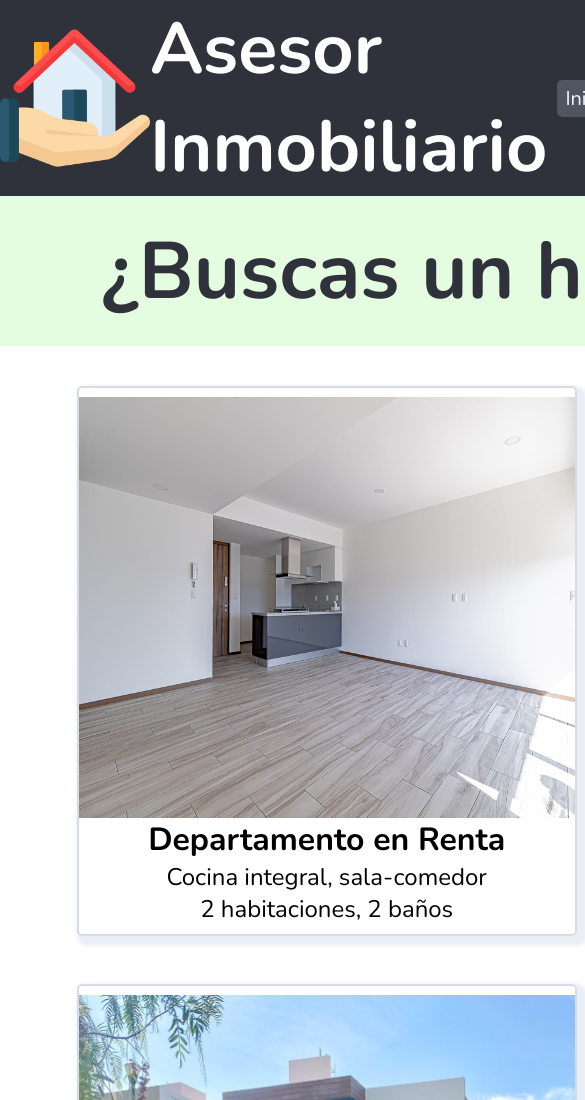
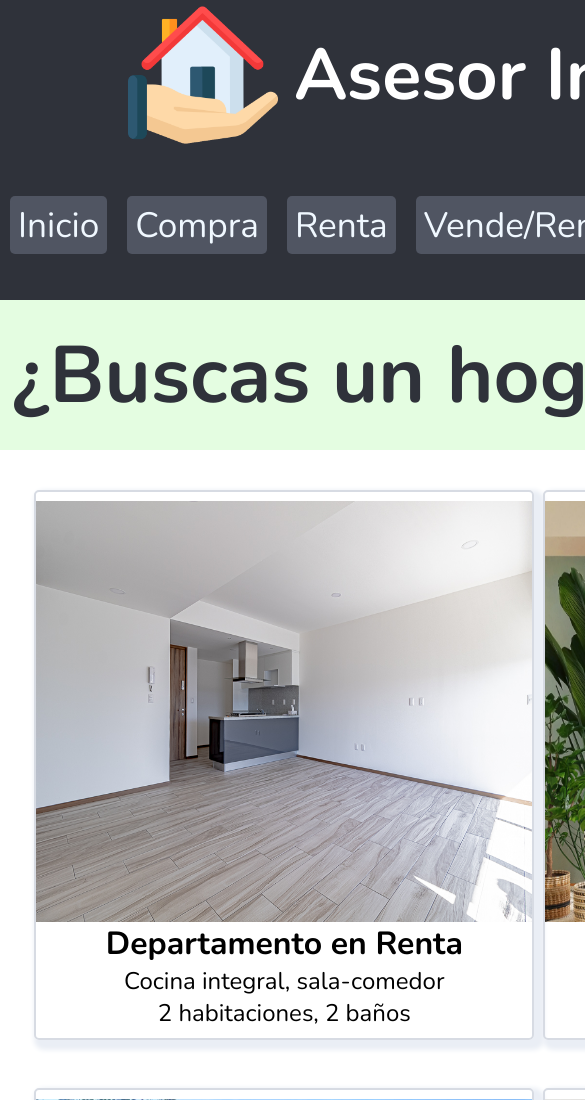
Before and after one commit to iceror/PFCervantes, a website: page pages/renta.html in a window 390 px wide. Shown: the top 1100 px of the page, 585 px wide, since content can reach past the window. Drawn offline with nearby package versions, Linux system fonts and the light colour scheme.

Commit message:
responsive navbar

```diff
--- a/pages/renta.html
+++ b/pages/renta.html
@@ -10,8 +10,10 @@
 
     <meta property="og:type" content="Web site">
     <meta property="og:title" content="Asesor Inmobiliario | Renta">
-    <meta name="description" content="Te asesoramos para que construyas tu patrimionio. Encuentra inmuebles en venta, renta o acércate a nosotros para que vendas o rentes tus inmuebles.">
-    <meta name="keywords" content="venta, renta, casa, departamento, terreno, loft, asesor inmobiliario, vender, rentar, inmueble, real estate, rentar casa, rentar departamento, casas en renta, departamento en renta, loft en renta">
+    <meta name="description"
+        content="Te asesoramos para que construyas tu patrimionio. Encuentra inmuebles en venta, renta o acércate a nosotros para que vendas o rentes tus inmuebles.">
+    <meta name="keywords"
+        content="venta, renta, casa, departamento, terreno, loft, asesor inmobiliario, vender, rentar, inmueble, real estate, rentar casa, rentar departamento, casas en renta, departamento en renta, loft en renta">
 
     <title>Renta</title>
 </head>
@@ -19,9 +21,10 @@
 <body>
     <div class="container-grid">
         <header class="header">
-            <a href="../index.html"><img src="../images/casa.png" alt="Logo casa"></a>
-            <div class="home-link">
-                <a href="../index.html"><h1>Asesor Inmobiliario</h1> </a>
+            <div class="header-logo">
+                <a href="../index.html"><img src="../images/casa.png" alt="Logo casa">
+                    <h1>Asesor Inmobiliario</h1>
+                </a>
             </div>
             <div class="navbar">
                 <nav>
@@ -98,7 +101,8 @@
                 <a href="https://www.whatsapp.com/?lang=es"><img src="../images/whatsapp.png" alt="Whatsapp"></a>
                 <a href="https://www.facebook.com/"><img src="../images/facebook.png" alt="Facebook"></a>
                 <a href="https://www.instagram.com/"> <img src="../images/instagram.png" alt=""></a>
-                <a href="https://www.google.com/intl/es-419/gmail/about/"><img src="../images/gmail.png" alt="Gmail"></a>
+                <a href="https://www.google.com/intl/es-419/gmail/about/"><img src="../images/gmail.png"
+                        alt="Gmail"></a>
             </div>
         </footer>
     </div>
--- a/scss/base/_mediaquery.scss
+++ b/scss/base/_mediaquery.scss
@@ -1,6 +1,30 @@
 // MAIN RESOURCES
+@media screen and (max-width: 1024px) {
+    .header {
+        h1 {
+            font-size: 2rem;
+        }
+
+        .navbar {
+                a {
+                    font-size: 1rem;
+                }
+
+        }
+    }
+
+
+}
 
 @media screen and (max-width: 768px) {
+    .header {
+        display: grid;
+        grid-template-rows: 1fr 1fr;
+        grid-template-columns: 1fr;
+        justify-items: center;
+        height: auto;
+    }
+
     .inmuebles {
         grid-template-columns: 1fr 1fr;
         grid-template-rows: 1fr 1fr 1fr;
@@ -9,8 +33,10 @@
 
 @media screen and (max-width: 425px) {
     .header {
-        grid-template-columns: 1fr 1fr 1fr;
-        align-items: center;
+        display: grid;
+        grid-template-rows: 1fr 1fr;
+        grid-template-columns: 1fr;
+        justify-items: center;
         height: auto;
 
         h1 {
@@ -22,6 +48,11 @@
             height: 150px;
         }
 
+        .navbar {
+            a {
+                font-size: 2.2rem;
+            }
+        }
     }
 
 
--- a/scss/base/_variables.scss
+++ b/scss/base/_variables.scss
@@ -14,6 +14,12 @@
     justify-content: center;
 }
 
+%flex-header {
+    display: flex;
+    justify-content: space-between;
+    align-items: center;
+}
+
 %grid{
     display: grid;
     justify-items: center;
--- a/scss/components/_header.scss
+++ b/scss/components/_header.scss
@@ -2,13 +2,14 @@
     width: 100%;
     height: 100px;
     background-color: rgb(47, 50, 58);
-    grid-template-columns: 1fr 3fr 3fr;
-    @extend %grid;
+    @extend %flex-header;
 
 
     a {
         text-decoration: none;
-        @extend %flex;
+        display: flex;
+        flex-direction: row;
+        align-items: center;
     }
 
     img {
@@ -19,7 +20,8 @@
 
     h1 {
         color: rgb(255, 255, 255);
-        font-size: 40px;
+        font-size: 2.5rem;
+        margin-left: 1rem;
     }
 
     nav {
```
Also changed, not shown: index.html (+9 -7 lines), pages/acerca-de.html (+12 -7 lines), pages/compra.html (+13 -9 lines), pages/contactanos.html (+2 -3 lines), pages/vende-renta.html (+11 -7 lines), css/build.css.
